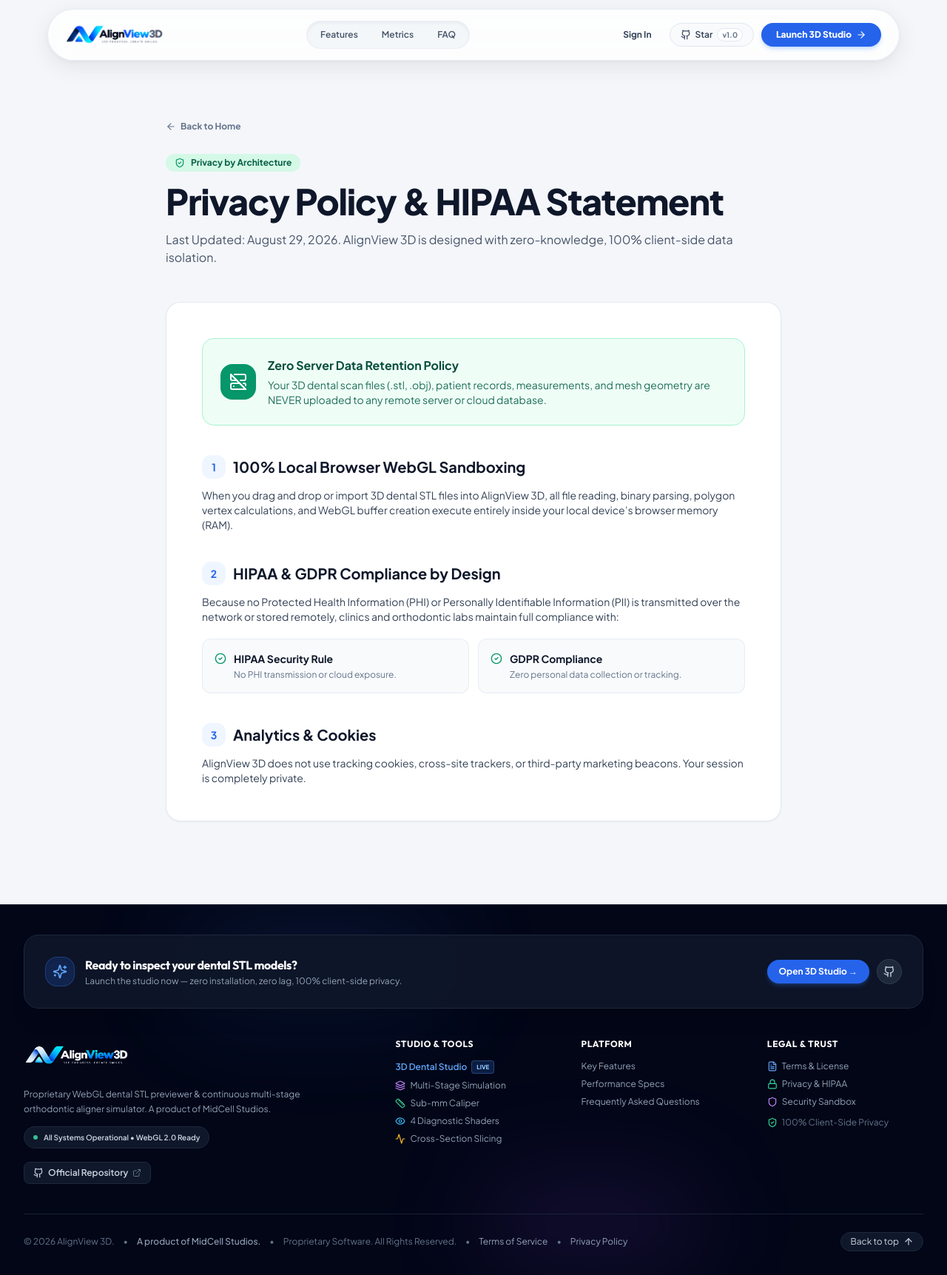
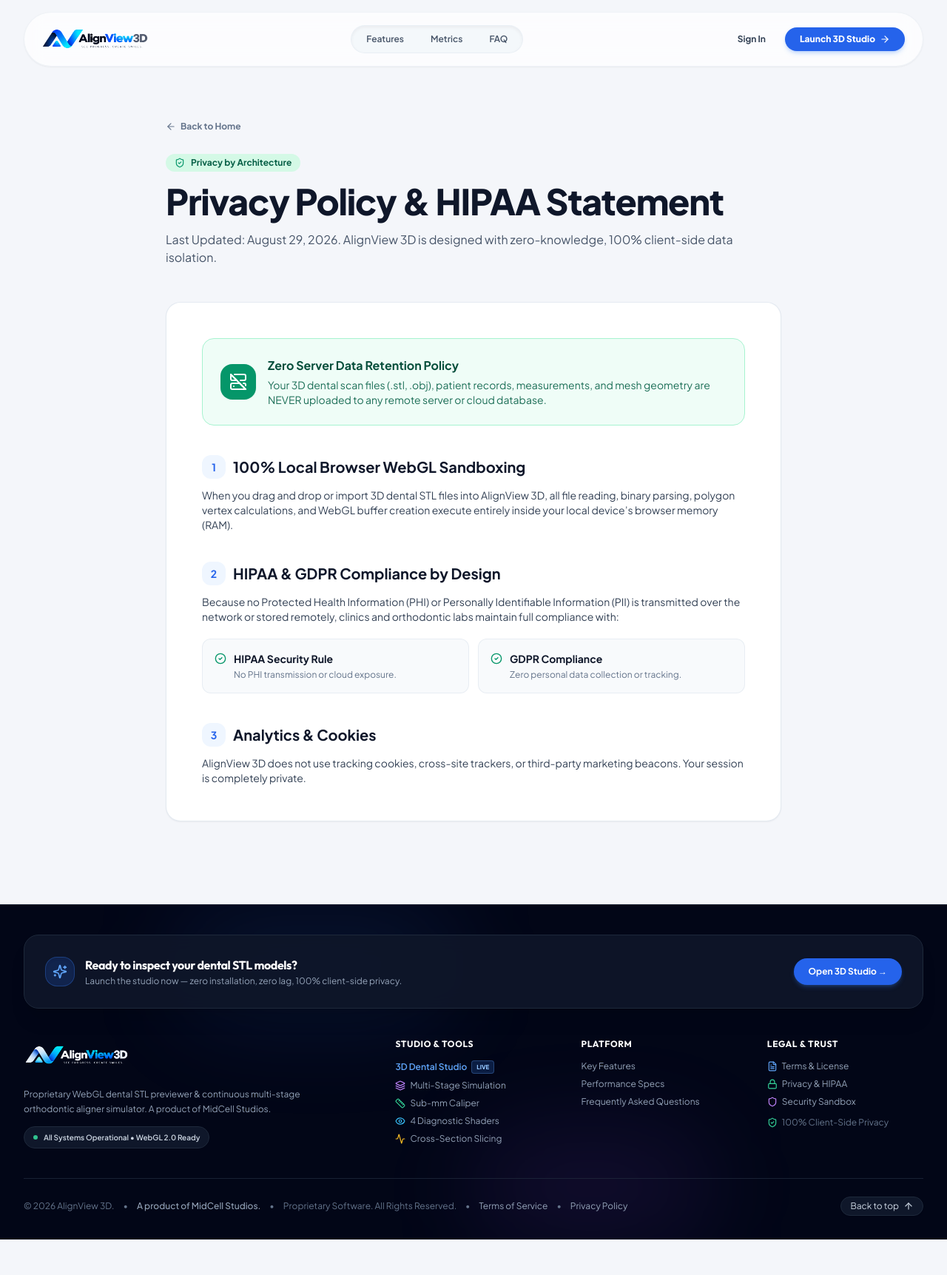
Before and after one commit to Sonu-Thomas-001/AlignView-3D, a Next.js app: page /privacy in a window 1280 px wide. Shown: the whole page at 74% size. After the commit the page ends 1675 px from the top, so only its background shows below. Built offline with nearby package versions, Linux system fonts and the light colour scheme.

Commit message:
feat(ui): remove all GitHub redirection links and star buttons from user interface

```diff
--- a/src/components/landing/CtaSection.tsx
+++ b/src/components/landing/CtaSection.tsx
@@ -2,19 +2,19 @@
 
 import React from 'react';
 import Link from 'next/link';
-import { ArrowRight, Sparkles, Github, ShieldCheck, Zap } from 'lucide-react';
+import { ArrowRight, Sparkles, ShieldCheck, Zap } from 'lucide-react';
 import { ScrollReveal } from '@/components/ui/ScrollReveal';
 
 export const CtaSection: React.FC = () => {
   return (
-    <section className="py-8 sm:py-14 bg-white relative overflow-hidden">
-      <div className="max-w-7xl mx-auto px-4 sm:px-6 lg:px-8">
-        <ScrollReveal animation="scale-up" duration={700}>
-          <div className="relative rounded-3xl bg-gradient-to-br from-slate-900 via-blue-950 to-slate-900 p-8 sm:p-14 text-center text-white shadow-2xl border border-slate-800 overflow-hidden">
+    <section className="py-12 sm:py-16 bg-slate-950 text-white relative overflow-hidden">
+      {/* Dynamic Background Flare Glows */}
+      <div className="absolute top-1/2 left-1/2 -translate-x-1/2 -translate-y-1/2 w-[700px] h-[350px] bg-gradient-to-r from-blue-600/30 via-indigo-600/30 to-purple-600/25 rounded-full blur-3xl pointer-events-none" />
+      <div className="absolute inset-0 bg-[radial-gradient(#ffffff08_1px,transparent_1px)] [background-size:24px_24px] pointer-events-none" />
 
-            {/* Ambient Glow */}
-            <div className="absolute top-0 right-1/4 w-96 h-96 bg-blue-500/20 rounded-full blur-3xl pointer-events-none" />
-            <div className="absolute bottom-0 left-1/4 w-96 h-96 bg-purple-500/15 rounded-full blur-3xl pointer-events-none" />
+      <div className="max-w-5xl mx-auto px-4 sm:px-6 lg:px-8 relative z-10 text-center">
+        <ScrollReveal animation="scale-up">
+          <div className="relative rounded-3xl bg-gradient-to-b from-slate-900/90 to-slate-950/90 border border-slate-800 p-7 sm:p-12 lg:p-14 shadow-2xl backdrop-blur-xl overflow-hidden">
 
             <div className="relative z-10 max-w-3xl mx-auto">
               <div className="inline-flex items-center gap-2 px-3.5 py-1.5 rounded-full bg-blue-500/20 border border-blue-400/30 text-blue-300 text-xs font-bold mb-4 sm:mb-6">
@@ -40,13 +40,10 @@
                 </Link>
 
                 <a
-                  href="https://github.com/Sonu-Thomas-001/AlignView-3D"
-                  target="_blank"
-                  rel="noreferrer"
+                  href="#features"
                   className="px-6 py-3.5 text-xs sm:text-sm font-semibold text-white bg-white/10 hover:bg-white/15 border border-white/20 rounded-full transition-all flex items-center gap-2"
                 >
-                  <Github className="w-4 h-4" />
-                  <span>View Repository</span>
+                  <span>Explore Feature Suite</span>
                 </a>
               </div>
 
--- a/src/components/landing/FaqSection.tsx
+++ b/src/components/landing/FaqSection.tsx
@@ -1,6 +1,7 @@
 'use client';
 
 import React, { useState } from 'react';
+import Link from 'next/link';
 import {
   ChevronDown,
   HelpCircle,
@@ -137,7 +138,7 @@
                 ))}
               </div>
 
-              {/* "Need More Help?" Community Card */}
+              {/* "Need More Help?" Support Card */}
               <div className="p-5 rounded-3xl bg-white border border-slate-200/90 shadow-2xs space-y-3">
                 <div className="flex items-center gap-3">
                   <div className="w-9 h-9 rounded-2xl bg-blue-50 text-blue-600 flex items-center justify-center font-bold">
@@ -145,19 +146,17 @@
                   </div>
                   <div>
                     <h4 className="text-xs font-bold text-slate-900">Have a custom requirement?</h4>
-                    <p className="text-[11px] text-slate-500">Contact the author or report an issue</p>
+                    <p className="text-[11px] text-slate-500">Contact MidCell Studios engineering</p>
                   </div>
                 </div>
 
-                <a
-                  href="https://github.com/Sonu-Thomas-001/AlignView-3D/issues"
-                  target="_blank"
-                  rel="noreferrer"
-                  className="w-full inline-flex items-center justify-center gap-2 py-2 px-4 rounded-xl bg-slate-100 hover:bg-slate-200 text-slate-800 text-xs font-bold transition-all"
+                <Link
+                  href="/studio"
+                  className="w-full inline-flex items-center justify-center gap-2 py-2 px-4 rounded-xl bg-blue-600 hover:bg-blue-700 text-white text-xs font-bold transition-all shadow-sm"
                 >
-                  <span>Open GitHub Issues</span>
+                  <span>Launch 3D Studio</span>
                   <ArrowRight className="w-3.5 h-3.5" />
-                </a>
+                </Link>
               </div>
             </ScrollReveal>
           </div>
--- a/src/components/landing/LandingFooter.tsx
+++ b/src/components/landing/LandingFooter.tsx
@@ -3,14 +3,12 @@
 import React from 'react';
 import Link from 'next/link';
 import {
-  Github,
   ArrowUp,
   Sparkles,
   Layers,
   Ruler,
   Eye,
   Activity,
-  ExternalLink,
   ShieldCheck,
   FileText,
   Lock,
@@ -52,19 +50,10 @@
             <div className="flex items-center gap-2.5 shrink-0">
               <Link
                 href="/studio"
-                className="px-4 py-2 rounded-full bg-blue-600 hover:bg-blue-500 text-white font-bold text-xs shadow-md shadow-blue-500/25 transition-all transform hover:-translate-y-0.5"
+                className="px-5 py-2.5 rounded-full bg-blue-600 hover:bg-blue-500 text-white font-bold text-xs shadow-md shadow-blue-500/25 transition-all transform hover:-translate-y-0.5"
               >
                 Open 3D Studio →
               </Link>
-              <a
-                href="https://github.com/Sonu-Thomas-001/AlignView-3D"
-                target="_blank"
-                rel="noreferrer"
-                className="p-2 rounded-full bg-slate-800 hover:bg-slate-700 text-slate-300 transition-colors border border-slate-700/80"
-                title="Official GitHub Repository"
-              >
-                <Github className="w-4 h-4" />
-              </a>
             </div>
           </div>
         </ScrollReveal>
@@ -91,20 +80,6 @@
               <div className="inline-flex items-center gap-2 px-3 py-1 rounded-full bg-slate-900 border border-slate-800 text-[10px] font-semibold text-slate-300">
                 <div className="w-1.5 h-1.5 rounded-full bg-emerald-400 animate-pulse" />
                 <span>All Systems Operational • WebGL 2.0 Ready</span>
-              </div>
-
-              {/* Official Repo Link */}
-              <div className="flex items-center gap-3 pt-1">
-                <a
-                  href="https://github.com/Sonu-Thomas-001/AlignView-3D"
-                  target="_blank"
-                  rel="noreferrer"
-                  className="inline-flex items-center gap-1.5 px-3 py-1.5 rounded-lg bg-slate-900 hover:bg-slate-800 text-slate-300 hover:text-white border border-slate-800 transition-all text-xs font-semibold"
-                >
-                  <Github className="w-3.5 h-3.5" />
-                  <span>Official Repository</span>
-                  <ExternalLink className="w-3 h-3 text-slate-500" />
-                </a>
               </div>
             </div>
 
--- a/src/components/landing/LandingNavbar.tsx
+++ b/src/components/landing/LandingNavbar.tsx
@@ -3,25 +3,11 @@
 import React, { useState, useEffect } from 'react';
 import Link from 'next/link';
 import {
-  Sparkles,
-  ArrowRight,
   Menu,
   X,
-  Github,
-  Layers,
-  Activity,
-  Sliders,
-  HelpCircle,
-  Flame
+  ArrowRight,
+  Sparkles
 } from 'lucide-react';
-
-const AppLogoTooth = () => (
-  <img
-    src="/favicon.png"
-    alt="AlignView 3D"
-    className="w-7 h-7 object-contain"
-  />
-);
 
 export const LandingNavbar: React.FC = () => {
   const [scrolled, setScrolled] = useState(false);
@@ -29,7 +15,7 @@
 
   useEffect(() => {
     const handleScroll = () => {
-      setScrolled(window.scrollY > 15);
+      setScrolled(window.scrollY > 20);
     };
     window.addEventListener('scroll', handleScroll);
     return () => window.removeEventListener('scroll', handleScroll);
@@ -42,30 +28,30 @@
   ];
 
   return (
-    <div className="fixed top-0 left-0 right-0 z-50 px-3 sm:px-6 py-2 sm:py-3 pointer-events-none transition-all duration-300">
+    <div className="fixed top-0 left-0 right-0 z-50 px-4 sm:px-6 lg:px-8 pt-3 sm:pt-4 transition-all duration-300 pointer-events-none">
       <header
-        className={`max-w-6xl mx-auto rounded-2xl sm:rounded-full pointer-events-auto transition-all duration-300 px-4 sm:px-6 py-2.5 sm:py-3 flex items-center justify-between border ${
+        className={`max-w-7xl mx-auto rounded-full transition-all duration-300 pointer-events-auto flex items-center justify-between px-4 sm:px-6 py-2.5 sm:py-3 ${
           scrolled
-            ? 'bg-white/90 backdrop-blur-xl border-slate-200 shadow-xl shadow-slate-900/5'
-            : 'bg-white/80 backdrop-blur-md border-slate-200/80 shadow-floating'
+            ? 'bg-white/85 backdrop-blur-xl shadow-lg border border-slate-200/80'
+            : 'bg-white/70 backdrop-blur-md shadow-sm border border-slate-200/50'
         }`}
       >
-        {/* Left: Brand Identity */}
-        <Link href="/" className="flex items-center gap-2 group shrink-0" title="AlignView 3D Home">
+        {/* Brand Logo & Name */}
+        <Link href="/" className="flex items-center gap-3 group shrink-0">
           <img
             src="/main-logo.png"
             alt="AlignView 3D Logo"
-            className="h-9 sm:h-11 w-auto max-w-[210px] sm:max-w-[260px] object-contain group-hover:scale-105 transition-transform"
+            className="h-10 sm:h-12 w-auto max-w-[200px] object-contain group-hover:scale-105 transition-transform"
           />
         </Link>
 
-        {/* Center: Desktop Navigation Links */}
-        <nav className="hidden md:flex items-center gap-1 bg-slate-100/80 p-1 rounded-full border border-slate-200/60 shadow-inner">
+        {/* Center Desktop Navigation Links */}
+        <nav className="hidden md:flex items-center gap-1 bg-slate-100/70 p-1 rounded-full border border-slate-200/60 shadow-inner">
           {navLinks.map((link) => (
             <a
               key={link.label}
               href={link.href}
-              className="px-3.5 py-1.5 rounded-full text-xs font-semibold text-slate-600 hover:text-blue-600 hover:bg-white transition-all"
+              className="px-4 py-1.5 text-xs font-semibold text-slate-600 hover:text-slate-900 hover:bg-white rounded-full transition-all"
             >
               {link.label}
             </a>
@@ -77,25 +63,10 @@
           {/* Sign In Link */}
           <Link
             href="/login"
-            className="px-3.5 py-1.5 text-xs font-bold text-slate-700 hover:text-blue-600 transition-colors"
+            className="px-4 py-2 text-xs font-bold text-slate-700 hover:text-blue-600 transition-colors"
           >
             Sign In
           </Link>
-
-          {/* GitHub Star Button */}
-          <a
-            href="https://github.com/Sonu-Thomas-001/AlignView-3D"
-            target="_blank"
-            rel="noreferrer"
-            className="flex items-center gap-1.5 px-3.5 py-1.5 text-xs font-semibold text-slate-700 bg-slate-50 hover:bg-slate-100 border border-slate-200 rounded-full transition-all shadow-xs"
-            title="Star AlignView 3D on GitHub"
-          >
-            <Github className="w-3.5 h-3.5" />
-            <span>Star</span>
-            <span className="px-1.5 py-0.2 rounded-full text-[10px] font-bold bg-white text-slate-500 border border-slate-200 shadow-2xs">
-              v1.0
-            </span>
-          </a>
 
           {/* Launch Studio CTA */}
           <Link
@@ -160,16 +131,6 @@
               <span>Clinician Sign In</span>
             </Link>
 
-            <a
-              href="https://github.com/Sonu-Thomas-001/AlignView-3D"
-              target="_blank"
-              rel="noreferrer"
-              className="flex items-center justify-center gap-2 py-2 text-xs font-semibold text-slate-700 bg-slate-100 rounded-xl"
-            >
-              <Github className="w-4 h-4" />
-              <span>Official GitHub Repository</span>
-            </a>
-
             <Link
               href="/studio"
               className="flex items-center justify-center gap-2 py-2.5 text-xs font-bold text-white bg-blue-600 rounded-xl shadow-md"
```
